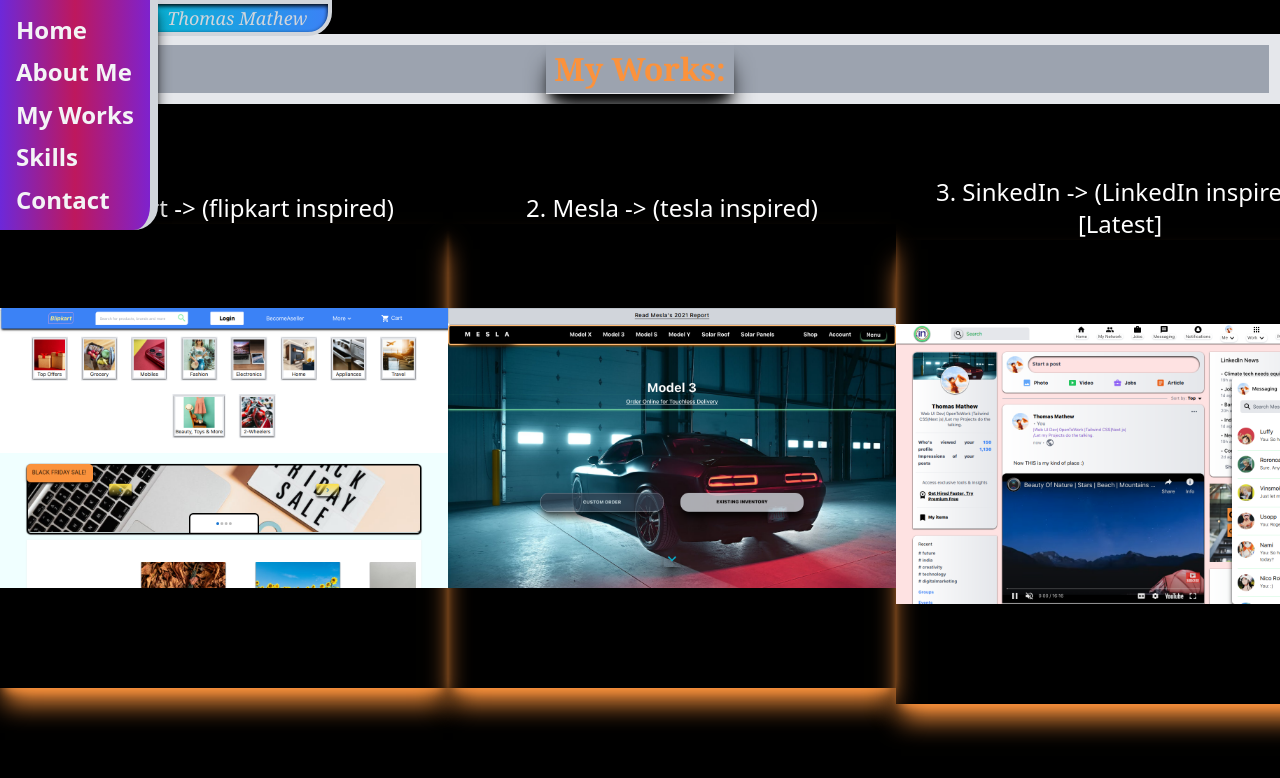
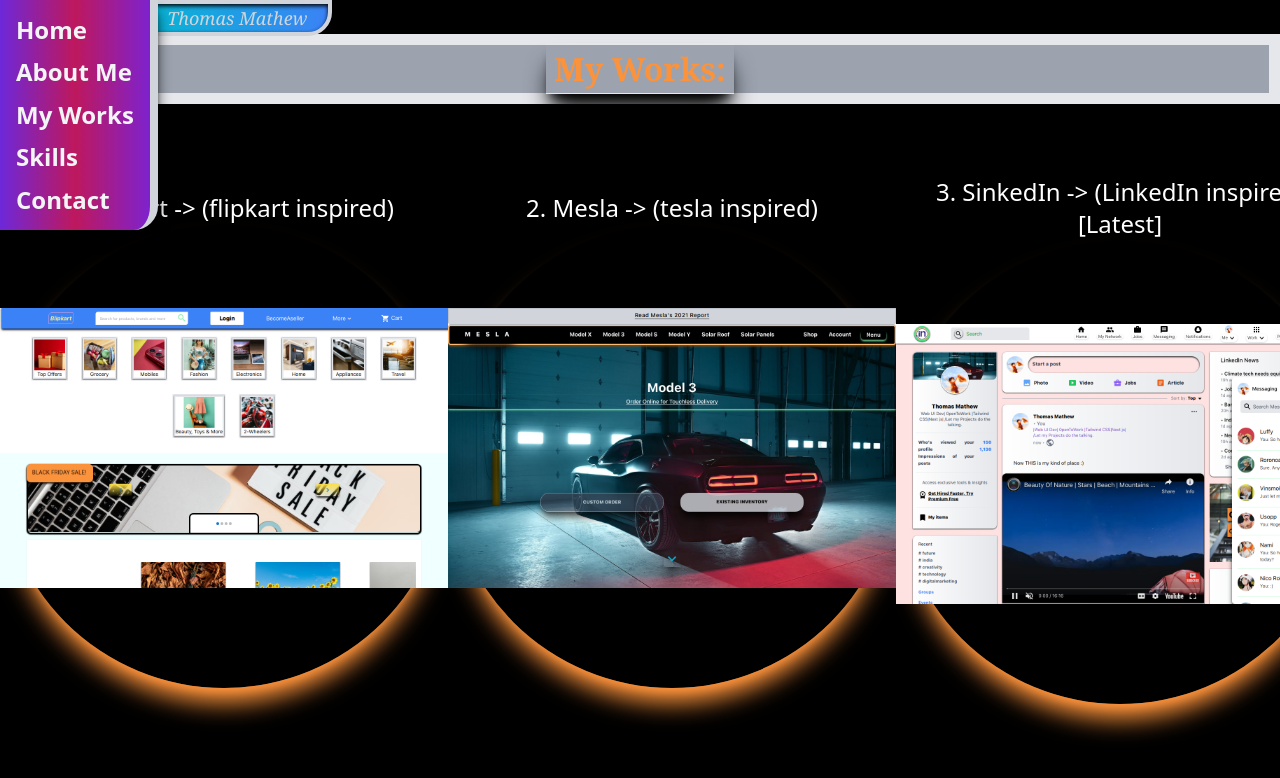
Before and after one commit to luffy17zoro17/portfolio.1, a Next.js app: page /myworks in a window 1280 px wide. Shown: the top 778 px of the page. Built offline with nearby package versions, Linux system fonts and the light colour scheme.

Commit message:
changes in styling

```diff
--- a/components/Works.js
+++ b/components/Works.js
@@ -50,7 +50,7 @@ const Works = () => {
             <div key={work.id} className="text-white">
             <div className="flex flex-col items-center justify-center">
             <h1 className="text-center text-lg md:text-xl xl:text-2xl pt-[8rem]">{work.name}</h1>
-            <div className="w-[85vw] h-[29rem] shadow-xl shadow-orange-400
+            <div className="w-[85vw] h-[29rem] shadow-xl shadow-orange-400 rounded-full
              hover:shadow-green-300 sm:w-[50vw] md:w-[28rem]">
             <Link href={work.link}>
             <Image
--- a/pages/index.js
+++ b/pages/index.js
@@ -39,7 +39,7 @@ export default function Home() {
       <div className='fixed h-screen w-[100%]
         z-10'>
       <Image
-          src="https://img.freepik.com/free-photo/fun-spelled-word-with-plastic-blocks-background_53876-14686.jpg?w=1380&t=st=1666560257~exp=1666560857~hmac=e50e8a2bdc079968ad4cb2041b32bbf530ed40168ff383cb736606f08e238ab8"
+          src="https://cdn.pixabay.com/photo/2018/08/13/03/00/lego-3602218_960_720.jpg"
           layout="fill"
           className="object-cover absolute"
           alt=""
```
